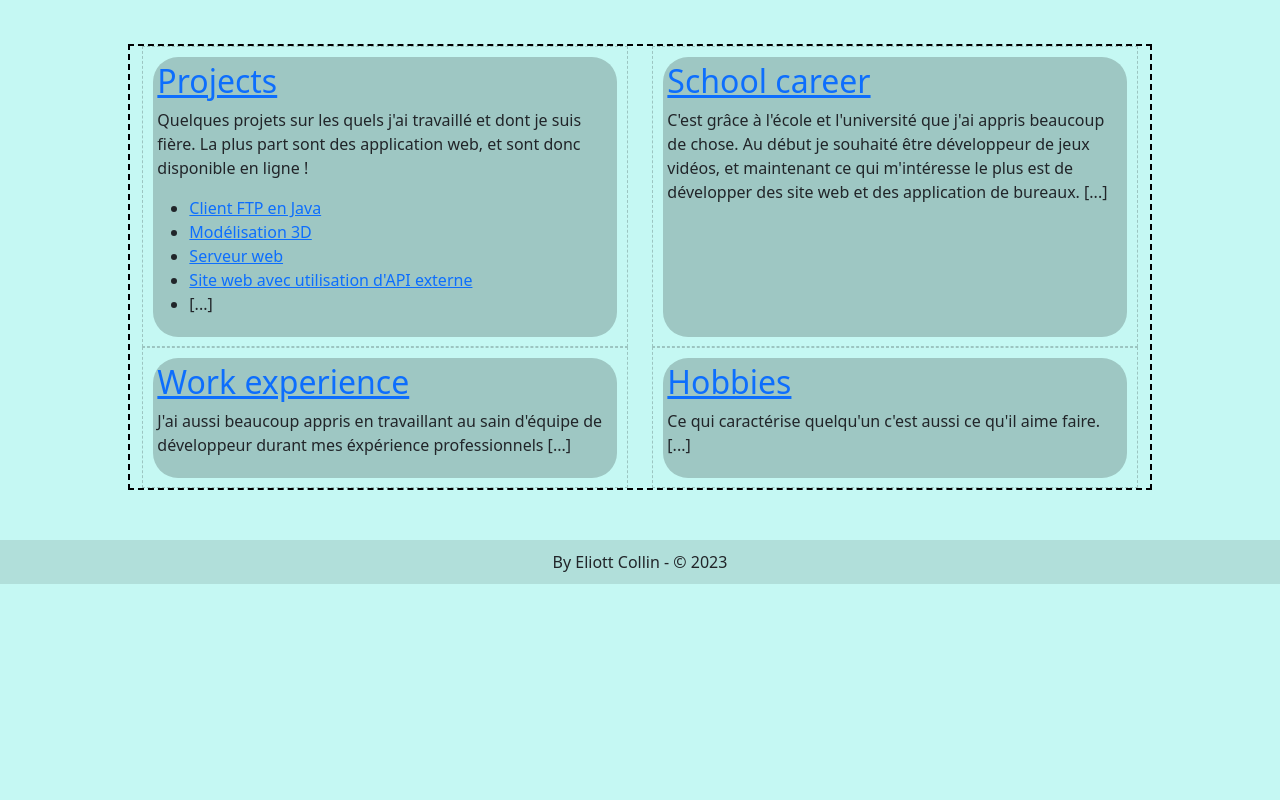
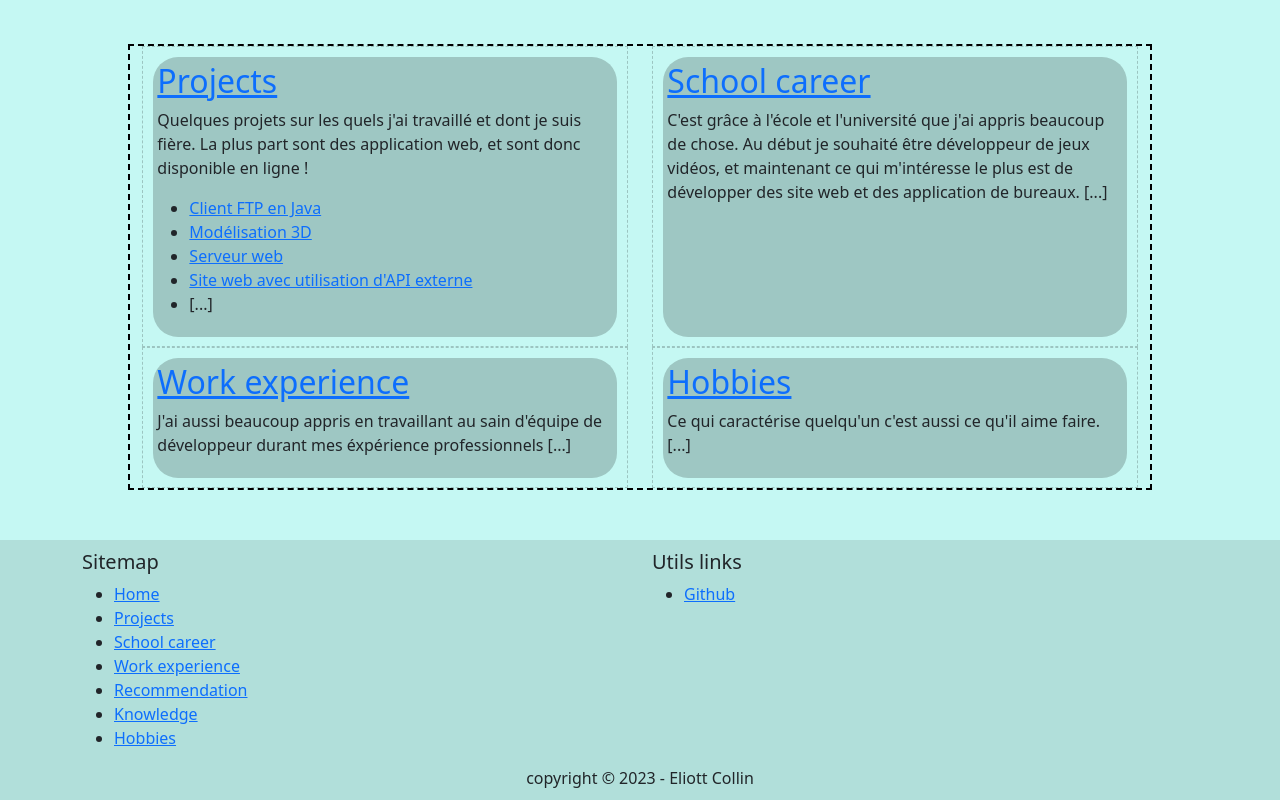
Before and after one commit to Elioce33/eportfolio, a Next.js app: page / in a window 1280 px wide. Shown: the part 419-1219 px from the top of the page. Before the commit the page ends 1003 px from the top, so only its background shows below. Built offline with nearby package versions, Linux system fonts and the light colour scheme.

Commit message:
feat: footer

```diff
--- a/app/layout.tsx
+++ b/app/layout.tsx
@@ -5,9 +5,8 @@ import '@components/Article/Article.module.css'
 import '@components/Article/ArticleProject/ArticleProject.module.css'
 import './globals.scss'
 
-import {Nav} from "@/components/nav";
-import {Footer} from "@/components/footer";
 import {Nav} from "@/components/Nav";
+import {Footer} from "@/components/Footer";
 
 
 export default function RootLayout(props: {
--- /dev/null
+++ b/components/Footer.tsx
@@ -0,0 +1,25 @@
+import {SiteMap} from "@components/Nav";
+
+export function Footer() {
+    return <footer>
+        <div className={"container"}>
+            <div className={"row text-start"}>
+                <div className={"sitemap col"}>
+                    <h3 className={"h5"}>Sitemap</h3>
+                    <SiteMap />
+                </div>
+                <div className={"link col"}>
+                    <h3 className={"h5"}>Utils links</h3>
+                    <ul>
+                        <li>
+                            <a href={""}>Github</a>
+                        </li>
+                    </ul>
+                </div>
+            </div>
+        </div>
+        <div className={"copyright"}>
+            copyright © 2023 - Eliott Collin
+        </div>
+    </footer>;
+}
--- a/components/footer.tsx
+++ /dev/null
@@ -1,5 +0,0 @@
-export function Footer() {
-    return <footer>
-        By Eliott Collin - © 2023
-    </footer>;
-}
```
